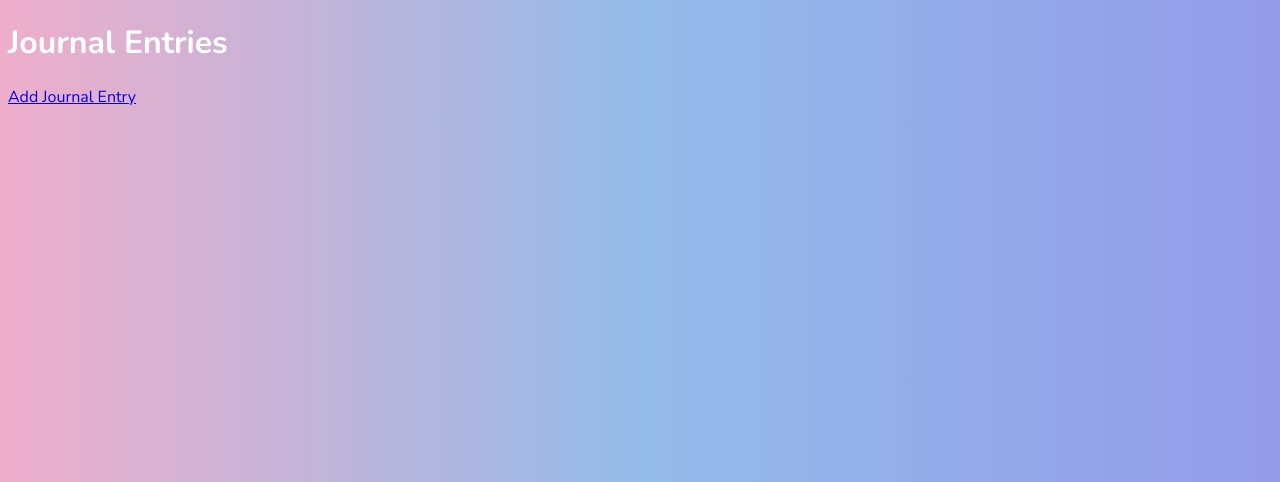
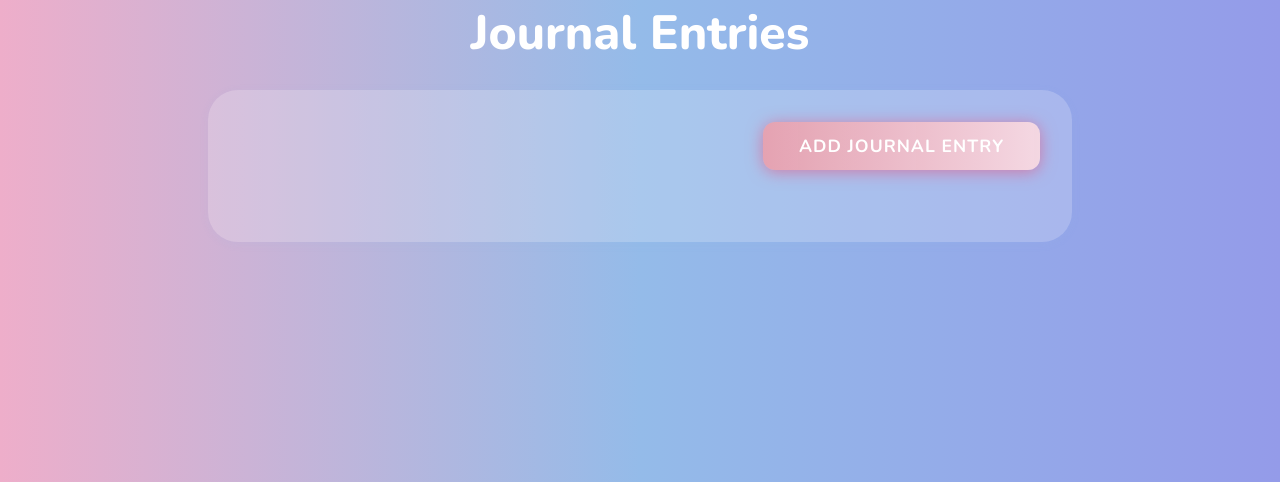
Before and after one commit to amenalii/tinytrackr, a Django app: page /journal/ in a window 1280 px wide. Shown: the part 128-610 px from the top of the page. Run offline with Django 5.2, Linux system fonts and the light colour scheme; the visitor is signed in with stand-in values (Sample User, id 1); data that the repository does not hold is empty.

Commit message:
Journal List Page Styled

```diff
--- a/main_app/static/css/base.css
+++ b/main_app/static/css/base.css
@@ -18,8 +18,6 @@ header {
 .logo img {
   height: 120px;
   width: auto;
-  margin-right: 0;
-  margin-left: 0;
   display: block;
 }
 
@@ -57,7 +55,7 @@ nav ul li button,
   color: white;
   box-shadow: 0 0 10px #eee;
   border-radius: 8px;
-  display: inline-block;
+  display: block;
   border: none;
   font-size: 0.8rem;
   cursor: pointer;
@@ -67,7 +65,7 @@ nav ul li a:hover,
 nav ul li button:hover,
 #logout-form button:hover {
   background-position: right center;
-  color: #fff;
+  color: #e75480;;
   text-decoration: none;
   box-shadow: 0 0 20px #ee9ca7;
 }
@@ -100,10 +98,7 @@ nav ul li button:hover,
 }
 
 .btn-grad {
-  background-image: linear-gradient(to right, #ee9ca7db 0%, #ffdde1de 51%, #ee9ca7 100%)
-}
-
-.btn-grad {
+  background-image: linear-gradient(to right, #ee9ca7db 0%, #ffdde1de 51%, #ee9ca7 100%);
   margin: 10px;
   padding: 15px 45px;
   text-align: center;
@@ -132,7 +127,6 @@ nav ul li button:hover,
   flex-direction: column;
   align-items: center;
   justify-content: center;
-  width: 100% vw;
   border: solid 10px #fff;
   border-radius: 50px;
   padding: 75px;
@@ -219,3 +213,110 @@ nav ul li button:hover,
 .form-header p {
   margin: 0;
 }
+
+.journal-header {
+  display: flex;
+  flex-direction: column;
+  align-items: center;
+  justify-content: center;
+  margin-bottom: 24px;
+}
+
+.journal-header h1 {
+  color: #fff;
+  font-size: 3rem;
+  font-weight: 800;
+  margin: 0;
+}
+
+.journal-container {
+  background: rgba(255,255,255,0.2);
+  border-radius: 30px;
+  max-width: 800px;
+  margin: 0 auto;
+  padding: 32px 32px 24px 32px;
+  max-height: 600px; /* Need to set maximum height to allow for scrollinh*/
+  overflow-y: auto; /* Allows scrolling */
+  box-shadow: 0 2px 8px 0 rgba(148, 187, 233, 0.10);
+}
+
+.journal-container .journal-list-container {
+  display: flex;
+  justify-content: center;
+  margin-bottom: 18px;
+  width: 100%;
+}
+
+ul.journal-list {
+  list-style: none;
+  padding: 0;
+  margin: 0 auto;
+  width: 100%;
+  max-width: 700px;
+  padding: 0 16px
+}
+
+li.journal-entry {
+  background: rgba(255,255,255,0.13);
+  border-radius: 12px;
+  margin-bottom: 16px;
+  padding: 18px 20px;
+  display: flex;
+  align-items: center;
+  justify-content: space-between;
+  font-size: 1.1rem;
+  box-shadow: 0 2px 8px 0 rgba(148, 187, 233, 0.10);
+  width: 100%;
+  box-sizing: border-box;
+}
+
+li.journal-entry a {
+  color: #e75480;
+  font-weight: bold;
+  text-decoration: none;
+  transition: color 0.2s;
+}
+
+li.journal-entry a:hover {
+  color: white;
+}
+
+.journal-date {
+  font-size: 1.1em;
+  margin-left: 24px;
+  min-width: 100px;
+  text-align: right;
+}
+
+.add-journal-btn {
+  display: flex;
+  justify-content: flex-end;
+  align-items: center;
+  margin-top: 0px;
+  margin-bottom: 20px;
+}
+
+.add-journal-btn a {
+  background-image: linear-gradient(to right, #ee9ca7db 0%, #ffdde1de 51%, #ee9ca7 100%);
+  color: #fff;
+  font-weight: bold;
+  padding: 12px 36px;
+  border-radius: 12px;
+  text-decoration: none;
+  box-shadow: 0 2px 16px #e75480a0;
+  transition: background-position 0.5s, box-shadow 0.3s, color 0.2s;
+  background-size: 200% auto;
+  text-transform: uppercase;
+  font-size: 1.1rem;
+  letter-spacing: 1px;
+  border: none;
+  outline: none;
+  display: inline-block;
+  margin-bottom: 10px;
+}
+
+.add-journal-btn a:hover {
+  background-position: right center;
+  box-shadow: 0 0 32px #ee9ca7;
+  color: #e75480;
+}
--- a/main_app/templates/base.html
+++ b/main_app/templates/base.html
@@ -17,7 +17,7 @@
     <header>
       <div class="logo">
         <a href="{% url 'home' %}">
-          <img src="{% static 'images/logo.png' %}" />
+          <img src="{% static 'images/logo.png' %}" alt="TinyTrackr Logo" />
         </a>
       </div>
       <nav>
--- a/main_app/templates/journal/journal_list.html
+++ b/main_app/templates/journal/journal_list.html
@@ -1,20 +1,20 @@
 {% extends 'base.html' %}
 {% block content %}
 
-<div class="page-header">
+<div class="journal-header">
   <h1>Journal Entries</h1>
 </div>
 
 <div class="journal-container">
-  <div>
+  <div class ="add-journal-btn">
     <a href="{% url 'add-journal' %}">Add Journal Entry</a>
   </div>
-  <div class="journal-list">
+  <div class="journal-list-container">
     <ul class="journal-list">
       {% for journal in object_list %}
       <li class="journal-entry">
-        <strong>{{ journal.date }}</strong>:
-        <a href="{% url 'journal-detail' journal.pk %}">{{ journal.title }}</a>
+        <a href="{% url 'journal-detail' journal.pk %}" class="journal-title">{{ journal.title }}</a>
+        <span class="journal-date">{{ journal.date }}</span>
       </li>
       {% endfor %}
     </ul>
--- a/main_app/templates/main_app/child_detail.html
+++ b/main_app/templates/main_app/child_detail.html
@@ -22,7 +22,7 @@
     </div>
 
     <div class="child-actions">
-        <a href="{% url 'update-child' child.id %}" class="btn update">Edit Kiddo</a>
+        <a href="{% url 'update-child' child.id %}" class="btn edit">Edit Kiddo</a>
         <a href="{% url 'delete-child' child.id %}" class="btn delete">Remove Kiddo</a>
     </div>
 </div>
```
